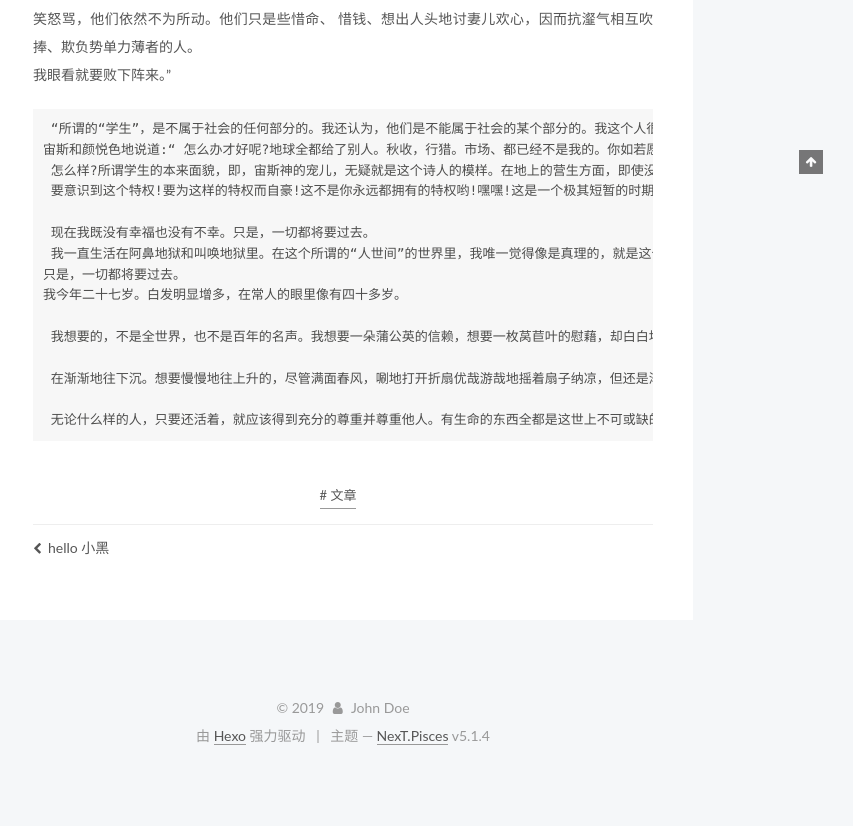
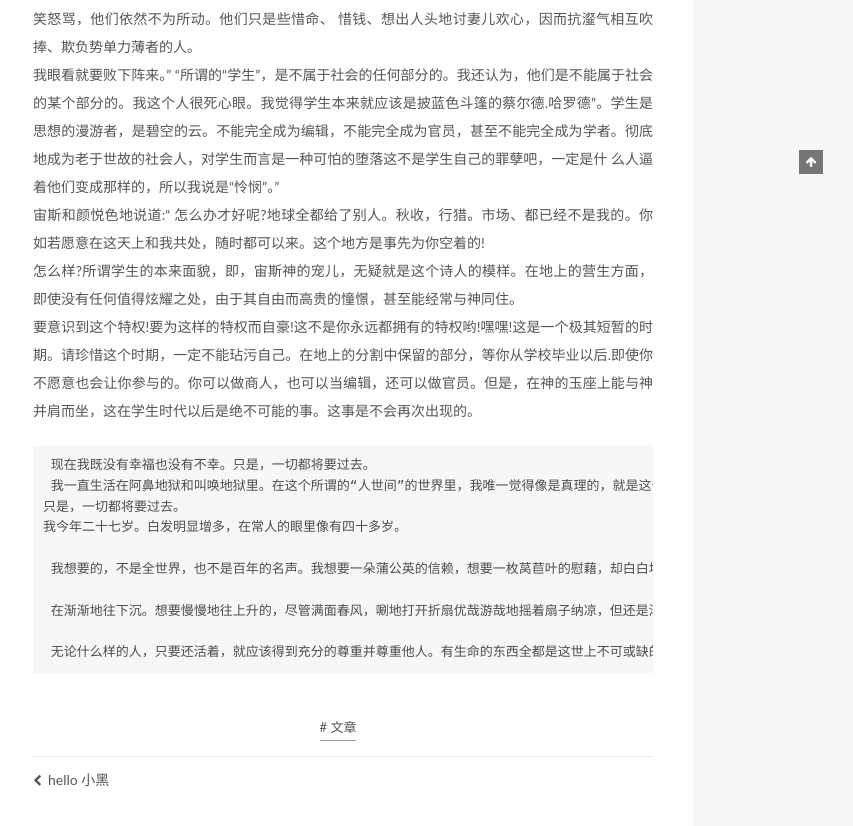
Before and after one commit to Camefor/Camefor.github.io, a plain HTML site: page 2019/04/27/一些句子/index.html in a window 1280 px wide. Shown: the part 726-1552 px from the top of the page, without its empty margins (427-1280 px from the left). Before the commit the page ends 1496 px from the top, so only its background shows below. Drawn offline with Linux system fonts and the light colour scheme.

Commit message:
Site updated: 2019-04-27 20:11:59

```diff
--- a/2019/04/27/一些句子/index.html
+++ b/2019/04/27/一些句子/index.html
@@ -87,7 +87,7 @@
 <meta property="og:site_name" content="Hexo">
 <meta property="og:description" content="《人间失格》太宰治 瓦雷里:“在行善时要始终怀有歉意，因为没有比善意更容易伤人的东西。” “你哥哥的眼睛是看见过漂亮千百倍的景色，不过这眼睛相反也会脏千百倍吧。”  “天使在天空中飞舞，听从神的旨意收起翅膀，像降落伞似的飘落到世界的各个角落。我飘落在北国的雪原上，你飘落在南国的柑橘田里，这些少年则飘落在上野公园里。仅仅就是这些差别。以后即便会茁壮地成长，少年们啊，一定不要在乎容貌，不要抽烟，除了节">
 <meta property="og:locale" content="zh-Hans">
-<meta property="og:updated_time" content="2019-04-27T11:41:38.561Z">
+<meta property="og:updated_time" content="2019-04-27T11:50:36.373Z">
 <meta name="twitter:card" content="summary">
 <meta name="twitter:title" content="一些句子">
 <meta name="twitter:description" content="《人间失格》太宰治 瓦雷里:“在行善时要始终怀有歉意，因为没有比善意更容易伤人的东西。” “你哥哥的眼睛是看见过漂亮千百倍的景色，不过这眼睛相反也会脏千百倍吧。”  “天使在天空中飞舞，听从神的旨意收起翅膀，像降落伞似的飘落到世界的各个角落。我飘落在北国的雪原上，你飘落在南国的柑橘田里，这些少年则飘落在上野公园里。仅仅就是这些差别。以后即便会茁壮地成长，少年们啊，一定不要在乎容貌，不要抽烟，除了节">
@@ -374,13 +374,8 @@
 <p>瓦雷里:“在行善时要始终怀有歉意，因为没有比善意更容易伤人的东西。”</p>
 <p>“你哥哥的眼睛是看见过漂亮千百倍的景色，不过这眼睛相反也会脏千百倍吧。” </p>
 <p>“天使在天空中飞舞，听从神的旨意收起翅膀，像降落伞似的飘落到世界的各个角落。我飘落在北国的雪原上，你飘落在南国的柑橘田里，这些少年则飘落在上野公园里。仅仅就是这些差别。以后即便会茁壮地成长，少年们啊，一定不要在乎容貌，不要抽烟，除了节日之外不要喝酒，而且要欣赏性格内向略施粉黛的姑娘。” </p>
-<p>“我是准备孤身一人独自战斗到今天的， 但不知为何，总觉得像是要败下阵来，心中惶惠不已。然而，事到如今，我不会去向那些直至今日还轻蔑我的人认错，请求他们无论如何和我交个朋友。我只能依然孤独地喝着劣质酒，将我的战斗继续下去。<br>      我的战斗，一言以蔽之， 就是与蹈常袭故的现象做斗争，是与人们习以为常的拿腔作势做斗争，是与显而易见的溜须拍马做斗争，是针对贫气现象、悭吝者的战斗。<br>      我甚至可以向耶和华发誓。我为了这个战斗，失去了自己的所有。而且，我依然孤独，总是觉得没有酒喝就话不下去了。而且，渍败仿佛在向我靠近。<br>      守旧者心术不正。他们总是寻找各种机会毫不羞愧地念叨着什么陈词滥调的文学观、艺术观，用来践踏冒死萌发的新生事物，而且看来他们根本没有意识到自己的罪恶，实在让人不敢恭维。任凭别人嬉笑怒骂，他们依然不为所动。他们只是些惜命、 惜钱、想出人头地讨妻儿欢心，因而抗瀣气相互吹捧、欺负势单力薄者的人。<br>        我眼看就要败下阵来。” </p>
-<pre><code> “所谓的“学生”，是不属于社会的任何部分的。我还认为，他们是不能属于社会的某个部分的。我这个人很死心眼。我觉得学生本来就应该是披蓝色斗篷的蔡尔德.哈罗德”。学生是思想的漫游者，是碧空的云。不能完全成为编辑，不能完全成为官员，甚至不能完全成为学者。彻底地成为老于世故的社会人，对学生而言是一种可怕的堕落这不是学生自己的罪孽吧，一定是什 么人逼着他们变成那样的，所以我说是“怜悯”。”
-宙斯和颜悦色地说道:“ 怎么办才好呢?地球全都给了别人。秋收，行猎。市场、都已经不是我的。你如若愿意在这天上和我共处，随时都可以来。这个地方是事先为你空着的!
- 怎么样?所谓学生的本来面貌，即，宙斯神的宠儿，无疑就是这个诗人的模样。在地上的营生方面，即使没有任何值得炫耀之处，由于其自由而高贵的憧憬，甚至能经常与神同住。
- 要意识到这个特权!要为这样的特权而自豪!这不是你永远都拥有的特权哟!嘿嘿!这是一个极其短暂的时期。请珍惜这个时期，一定不能玷污自己。在地上的分割中保留的部分，等你从学校毕业以后.即使你不愿意也会让你参与的。你可以做商人，也可以当编辑，还可以做官员。但是，在神的玉座上能与神并肩而坐，这在学生时代以后是绝不可能的事。这事是不会再次出现的。
-
- 现在我既没有幸福也没有不幸。只是，一切都将要过去。
+<p>“我是准备孤身一人独自战斗到今天的， 但不知为何，总觉得像是要败下阵来，心中惶惠不已。然而，事到如今，我不会去向那些直至今日还轻蔑我的人认错，请求他们无论如何和我交个朋友。我只能依然孤独地喝着劣质酒，将我的战斗继续下去。<br>      我的战斗，一言以蔽之， 就是与蹈常袭故的现象做斗争，是与人们习以为常的拿腔作势做斗争，是与显而易见的溜须拍马做斗争，是针对贫气现象、悭吝者的战斗。<br>      我甚至可以向耶和华发誓。我为了这个战斗，失去了自己的所有。而且，我依然孤独，总是觉得没有酒喝就话不下去了。而且，渍败仿佛在向我靠近。<br>      守旧者心术不正。他们总是寻找各种机会毫不羞愧地念叨着什么陈词滥调的文学观、艺术观，用来践踏冒死萌发的新生事物，而且看来他们根本没有意识到自己的罪恶，实在让人不敢恭维。任凭别人嬉笑怒骂，他们依然不为所动。他们只是些惜命、 惜钱、想出人头地讨妻儿欢心，因而抗瀣气相互吹捧、欺负势单力薄者的人。<br>        我眼看就要败下阵来。” “所谓的“学生”，是不属于社会的任何部分的。我还认为，他们是不能属于社会的某个部分的。我这个人很死心眼。我觉得学生本来就应该是披蓝色斗篷的蔡尔德.哈罗德”。学生是思想的漫游者，是碧空的云。不能完全成为编辑，不能完全成为官员，甚至不能完全成为学者。彻底地成为老于世故的社会人，对学生而言是一种可怕的堕落这不是学生自己的罪孽吧，一定是什 么人逼着他们变成那样的，所以我说是“怜悯”。”<br>       宙斯和颜悦色地说道:“ 怎么办才好呢?地球全都给了别人。秋收，行猎。市场、都已经不是我的。你如若愿意在这天上和我共处，随时都可以来。这个地方是事先为你空着的!<br>        怎么样?所谓学生的本来面貌，即，宙斯神的宠儿，无疑就是这个诗人的模样。在地上的营生方面，即使没有任何值得炫耀之处，由于其自由而高贵的憧憬，甚至能经常与神同住。<br>        要意识到这个特权!要为这样的特权而自豪!这不是你永远都拥有的特权哟!嘿嘿!这是一个极其短暂的时期。请珍惜这个时期，一定不能玷污自己。在地上的分割中保留的部分，等你从学校毕业以后.即使你不愿意也会让你参与的。你可以做商人，也可以当编辑，还可以做官员。但是，在神的玉座上能与神并肩而坐，这在学生时代以后是绝不可能的事。这事是不会再次出现的。</p>
+<pre><code> 现在我既没有幸福也没有不幸。只是，一切都将要过去。
  我一直生活在阿鼻地狱和叫唤地狱里。在这个所谓的“人世间”的世界里，我唯一觉得像是真理的，就是这个。
 只是，一切都将要过去。
 我今年二十七岁。白发明显增多，在常人的眼里像有四十多岁。
```
Also changed, not shown: index.html (+2 -7 lines).
